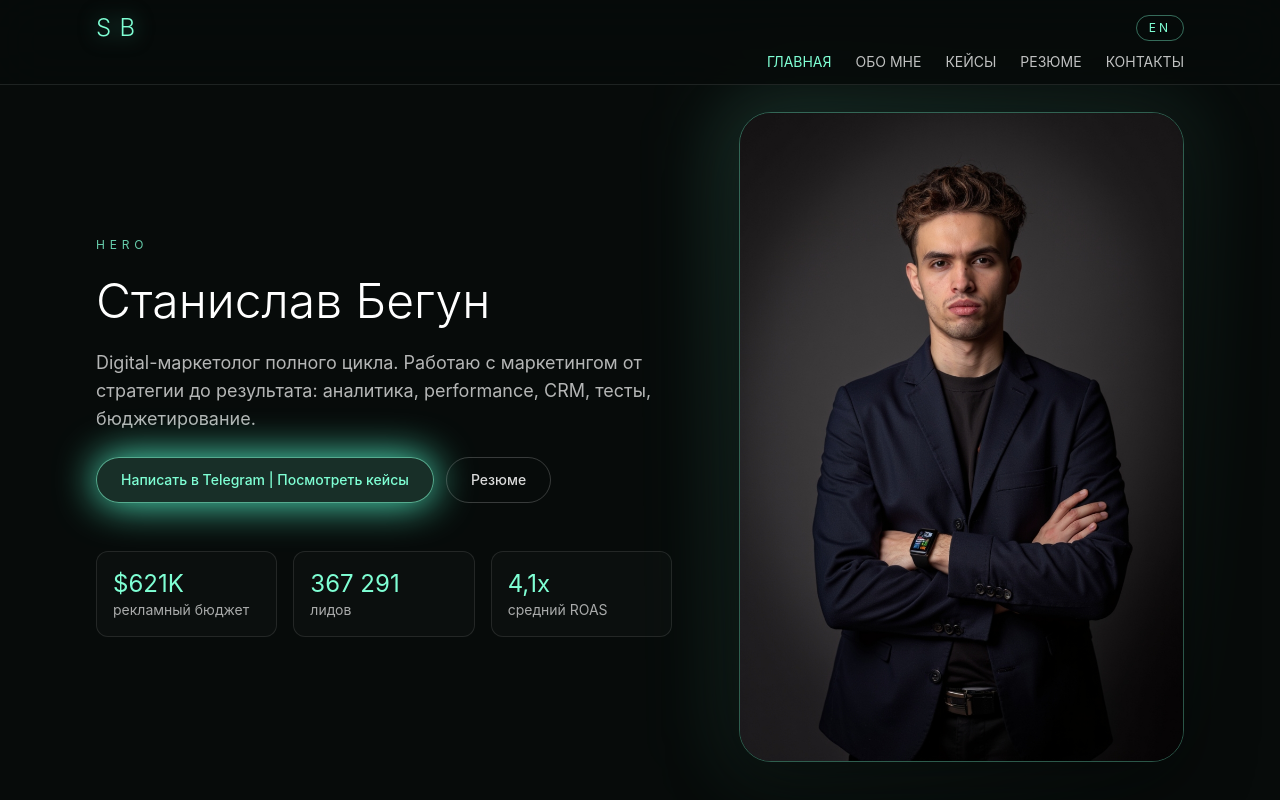
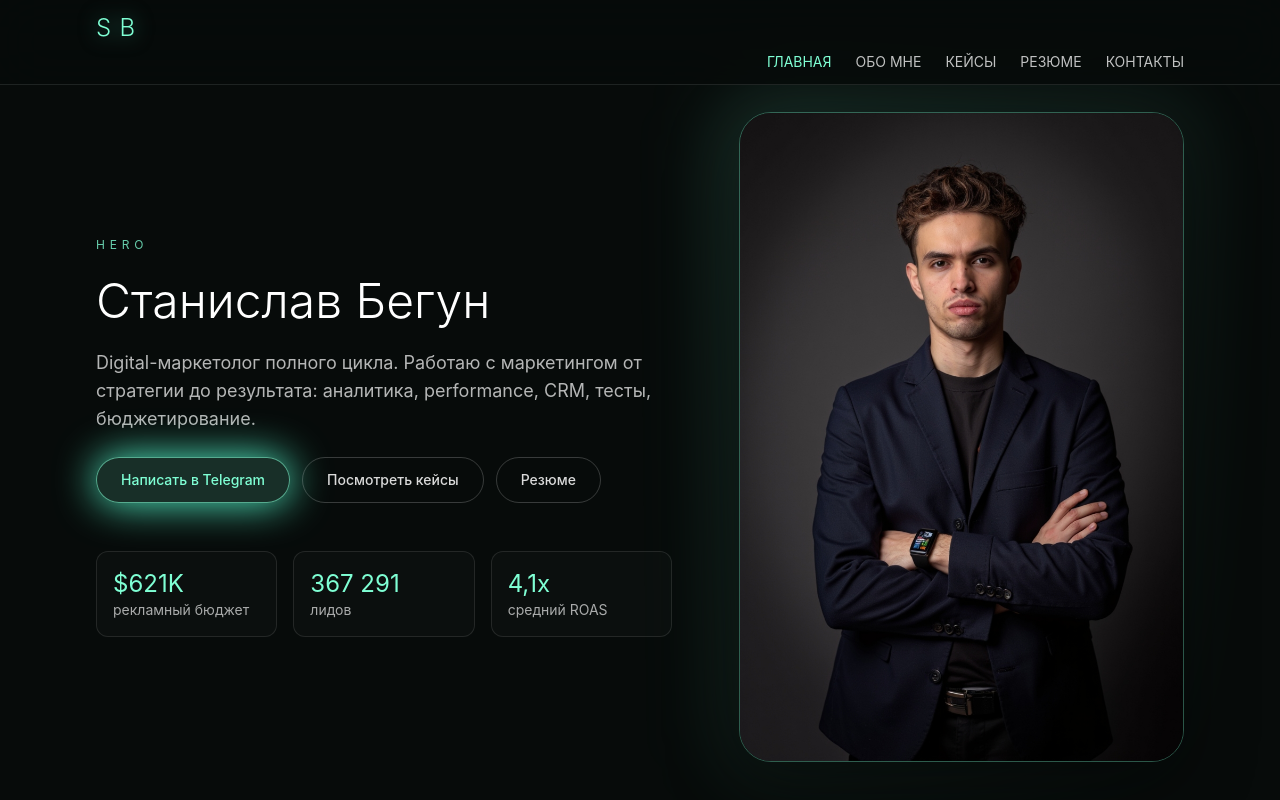
Before and after one commit to stanislavbegun005-commits/portfolio, a React (Vite) app: page / in a window 1280 px wide. Shown: the top 800 px of the page. Built offline with nearby package versions, Linux system fonts and the light colour scheme.

Commit message:
Make app Russian-only and update education wording

```diff
--- a/src/App.jsx
+++ b/src/App.jsx
@@ -1,5 +1,5 @@
 import { Navigate, Route, Routes } from 'react-router-dom'
-import { useMemo, useState } from 'react'
+import { useState } from 'react'
 import { content } from './data/content'
 import IntroOverlay from './components/IntroOverlay'
 import Navbar from './components/Navbar'
@@ -11,14 +11,13 @@ import ResumePage from './pages/ResumePage'
 import ContactsPage from './pages/ContactsPage'
 
 export default function App() {
-  const [lang, setLang] = useState('ru')
   const [introDone, setIntroDone] = useState(false)
-  const dictionary = useMemo(() => content[lang], [lang])
+  const dictionary = content.ru
 
   return (
     <div className="min-h-screen bg-noir text-white">
       {!introDone && <IntroOverlay onDone={() => setIntroDone(true)} />}
-      <Navbar lang={lang} setLang={setLang} nav={dictionary.nav} />
+      <Navbar nav={dictionary.nav} />
       <main className="mx-auto max-w-6xl px-4 pb-20 pt-28 sm:px-6 lg:px-8">
         <Routes>
           <Route path="/" element={<HomePage data={dictionary.home} nav={dictionary.nav} />} />
--- a/src/components/Navbar.jsx
+++ b/src/components/Navbar.jsx
@@ -8,7 +8,7 @@ const navItems = [
   { to: '/contacts', key: 'contacts' }
 ]
 
-export default function Navbar({ nav, lang, setLang }) {
+export default function Navbar({ nav }) {
   return (
     <header className="fixed inset-x-0 top-0 z-40 border-b border-white/10 bg-noir/85 backdrop-blur-xl">
       <nav className="mx-auto max-w-6xl px-4 py-3 sm:px-6 lg:px-8">
@@ -17,12 +17,6 @@ export default function Navbar({ nav, lang, setLang }) {
             <span className="text-2xl font-light tracking-[0.35em] text-mint drop-shadow-[0_0_10px_rgba(86,247,204,0.5)]">SB</span>
             <span className="absolute -bottom-1 left-0 h-px w-0 bg-mint transition-all duration-300 group-hover:w-full" />
           </NavLink>
-          <button
-            className="rounded-full border border-mint/40 px-3 py-1 text-xs uppercase tracking-[0.25em] text-mint transition hover:bg-mint/10"
-            onClick={() => setLang((prev) => (prev === 'ru' ? 'en' : 'ru'))}
-          >
-            {lang === 'ru' ? 'EN' : 'RU'}
-          </button>
         </div>
 
         <div className="mt-3 flex flex-wrap items-center gap-4 md:mt-2 md:justify-end md:gap-6">
--- a/src/data/content.js
+++ b/src/data/content.js
@@ -12,7 +12,8 @@ export const content = {
       title: 'Станислав Бегун',
       subtitle:
         'Digital-маркетолог полного цикла. Работаю с маркетингом от стратегии до результата: аналитика, performance, CRM, тесты, бюджетирование.',
-      primaryCta: 'Написать в Telegram | Посмотреть кейсы',
+      telegramCta: 'Написать в Telegram',
+      casesCta: 'Посмотреть кейсы',
       photoAlt: 'Станислав Бегун',
       stats: [
         { value: '$621K', label: 'рекламный бюджет' },
@@ -28,7 +29,7 @@ export const content = {
       photoAlt: 'Станислав Бегун',
       paragraphs: [
         'Специализируюсь на performance-маркетинге, аналитике и CRM. Строю воронки, считаю unit-экономику, тестирую гипотезы. В проектах снижал CPL в 2–8 раз через сегментацию, перераспределение бюджетов и A/B-тесты.',
-        'Образование: Финансовый университет при Правительстве РФ — Факультет социальных наук и массовых коммуникаций, «Связи с общественностью».',
+        'Образование: Финансовый университет при Правительстве РФ — Факультет социальных наук и массовых коммуникаций, «Связи с общественностью в политике и бизнесе/Public relations in politics and business».',
         'Сертификаты: Яндекс Метрика (2026), HubSpot AI for Marketers и HubSpot Digital Marketing Certification (2025), Mindbox «Автоматизация маркетинга» (2025), Online Marketing eMarketing Institute (2025), Skillbox «Интернет-маркетолог» + Bootcamp (2024), Google Ads for Beginners Coursera (2024).'
       ],
       focus: [
@@ -40,7 +41,16 @@ export const content = {
           title: 'Дополнительно',
           text: 'AI в работе: активно интегрирую Claude, Perplexity, ChatGPT, Grok для аналитики, генерации гипотез, отчётов и оптимизации кампаний. Бизнес-аналитика: финмоделирование, прогнозирование LTV, когортный анализ. Блог: лайфстайл-блог о маркетинге и спорте. Спорт: чемпион Москвы по футболу в составе «Торпедо Москва» (2005 г.р.).'
         }
-      ]
+      ],
+      usefulIf: {
+        title: 'Я буду вам полезен, если:',
+        items: [
+          'Нужно системно выстроить маркетинг: от стратегии и медиаплана до прозрачной аналитики и unit-экономики.',
+          'Требуется снизить CPL/CAC без потери качества лидов и увеличить ROAS за счёт сегментации и тестов.',
+          'Нужны CRM-воронки (email + SMS), реактивация базы и рост повторных обращений в B2B.',
+          'Важно быстро запускать гипотезы, измерять эффект и масштабировать только то, что подтверждено данными.'
+        ]
+      }
     },
     cases: {
       overline: 'CASE STUDIES',
@@ -61,6 +71,7 @@ export const content = {
         transfer: 'Transfer на РФ-стек (мой стандартный процесс)'
       },
       items: [
+
         {
           id: 'zillow-real-estate',
           title: 'Zillow — Real Estate, США',
@@ -75,12 +86,26 @@ export const content = {
             task: 'Оценить эффективность каждого канала, найти узкие места, снизить CPL до целевого и увеличить объём лидов без роста бюджета.',
             action:
               'Диагностика performance-метрик (CPC, CTR, CPL, Frequency) по 6 каналам. Сегментация ЦА по стадиям CJM, демографии и поведению. Стратегия: заморозить 2 неэффективных канала, перераспределить 70% бюджета на лучшие, 30% на тест новых аудиторий, внедрить frequency cap ≤5 показов/неделю. Координация креативов и еженедельный мониторинг.',
-            experiments:
-              'Инфографика с ценами vs фото объектов (CTR +34%, CPL $0,58 vs $0,71); frequency cap 5/нед vs без ограничения (CPC −28%); оффер «Подбор по параметрам» vs «Бесплатная консультация» (CR в qualified leads 17,2% vs 12,8%).',
+            experiments: {
+              type: 'table',
+              headers: ['Эксперимент', 'Сравнение', 'Результат'],
+              rows: [
+                ['Креатив', 'Инфографика с ценами vs фото объектов', 'CTR +34%, CPL $0,58 vs $0,71'],
+                ['Частота', 'frequency cap 5/нед vs без ограничения', 'CPC −28%'],
+                ['Оффер', '«Подбор по параметрам» vs «Бесплатная консультация»', 'CR в qualified leads 17,2% vs 12,8%']
+              ]
+            },
             result:
               'CPL: $0,62 — на 87,6% лучше целевого $5. ROAS: 5,8x. Лидов: 331 248 (в 12,8× больше плана). Выручка: $1 188 541. CTR: 1,68% → 2,14%; Frequency: 8,7 → 3,13.',
-            unitEconomics:
-              'CPL $0,62 = Budget / Leads. CAC (оценка) ~$3,60 = CPL / CR в qualified leads (17,2%). ROMI 480% = (Revenue – Ad Spend) / Ad Spend.',
+            unitEconomics: {
+              type: 'table',
+              headers: ['Показатель', 'Формула', 'Значение'],
+              rows: [
+                ['CPL', 'Budget / Leads', '$0,62'],
+                ['CAC (оценка)', 'CPL / CR в qualified leads (17,2%)', '~$3,60'],
+                ['ROMI', '(Revenue – Ad Spend) / Ad Spend', '480%']
+              ]
+            },
             learnings:
               'Сработало: быстрая заморозка неэффективных каналов и перераспределение бюджета; frequency cap. Было сложно: сопротивление медиабайинга. Сделал бы иначе: раньше тестировать видео-форматы.',
             transfer:
@@ -102,12 +127,26 @@ export const content = {
               'Снизить CPL ниже $10 и улучшить retention (долю студентов, завершающих программу) с 2,5% до ≥3,3% для ЦА профессионалов 30–50 лет.',
             action:
               'Построил CJM: креатив → клик → регистрация → консультация → оплата → завершение. Сегментировал аудиторию по демографии, мотивации и поведению. Выявил, что мотивированные профессионалы реагируют на конкретные цифры карьерного роста.',
-            experiments:
-              'Video solo vs Static solo vs Video → Static sequence: sequence дала CPL $7,20 и retention 3,39%. Оффер «Карьерный рост +32%» vs «Гибкость» vs «Аккредитация»: «Карьерный рост» дал CTR 3,2% и CR в оплату 11,8%.',
+            experiments: {
+              type: 'table',
+              headers: ['Эксперимент', 'Сравнение', 'Результат'],
+              rows: [
+                ['Формат коммуникации', 'Video solo vs Static solo vs Video → Static sequence', 'Sequence: CPL $7,20, retention 3,39%'],
+                ['Оффер', '«Карьерный рост +32%» vs «Гибкость» vs «Аккредитация»', '«Карьерный рост»: CTR 3,2%, CR в оплату 11,8%']
+              ]
+            },
             result:
               'CPL: $7 — на 30% ниже целевого $10. ROAS: 3x (ROI: +760%). Лидов: 32 107; продаж: 270; retention: 3,39% — улучшение на 35% (считалось от оплат).',
-            unitEconomics:
-              'CPL $7 = Budget / Leads. CAC (оценка) $832 = Budget / Sales (224 754 / 270). ROMI 215% = (Revenue – Ad Spend) / Ad Spend. CR lead → оплата ~10,8% (оценка).',
+            unitEconomics: {
+              type: 'table',
+              headers: ['Показатель', 'Формула', 'Значение'],
+              rows: [
+                ['CPL', 'Budget / Leads', '$7'],
+                ['CAC (оценка)', 'Budget / Sales (224 754 / 270)', '$832'],
+                ['ROMI', '(Revenue – Ad Spend) / Ad Spend', '215%'],
+                ['CR lead → оплата (оценка)', 'Sales / Leads', '~10,8%']
+              ]
+            },
             learnings:
               'Сработало: двухэтапная коммуникация video → static, оффер «карьерный рост +32% к зарплате». Было сложно: цикл решения 30–60 дней, тесты продлевались до 4 недель. Сделал бы иначе: раньше измерять retention как ключевую метрику.',
             transfer:
@@ -128,12 +167,26 @@ export const content = {
             task: 'Привлечь высококачественных B2B-лидов при CPL ≤ $100 в условиях длинного цикла продажи 90–180 дней.',
             action:
               'Анализ кампаний, конкурентов и A/B-тестов. Глубокая сегментация B2B-аудитории: одиночные клиники, сетевые клиники, дистрибьюторы. Через интервью с продажами и анализ звонков выявлен главный вопрос ЦА: «Как получить качественное оборудование и не переплатить?»',
-            experiments:
-              'Прямое сравнение цен vs спецификации: CTR +40%, CPL $48,64 vs $94. CTA «Запросить КП» vs «Узнать больше»: CR 28%, доля decision-makers 72%.',
+            experiments: {
+              type: 'table',
+              headers: ['Эксперимент', 'Сравнение', 'Результат'],
+              rows: [
+                ['Сообщение', 'Прямое сравнение цен vs спецификации', 'CTR +40%, CPL $48,64 vs $94'],
+                ['CTA', '«Запросить КП» vs «Узнать больше»', 'CR 28%, доля decision-makers 72%']
+              ]
+            },
             result:
               'CPL: $48,64 — на 51,4% ниже целевого $100. ROAS: 3,4x. Лидов: 3 936. Выручка: $651 032. Качество лидов подтверждено еженедельной обратной связью от отдела продаж.',
-            unitEconomics:
-              'CAC (оценка) ~$912 = Budget / Sales (191 481 / ~210 продаж). Средний чек $3 108 = Revenue / Sales. ROMI 240% = (Revenue – Ad Spend) / Ad Spend. LTV/CAC (оценка) ~3,7:1 при repeat rate ~22% и средней повторной покупке ~$1 200.',
+            unitEconomics: {
+              type: 'table',
+              headers: ['Показатель', 'Формула', 'Значение'],
+              rows: [
+                ['CAC (оценка)', 'Budget / Sales (191 481 / ~210 продаж)', '~$912'],
+                ['Средний чек', 'Revenue / Sales', '$3 108'],
+                ['ROMI', '(Revenue – Ad Spend) / Ad Spend', '240%'],
+                ['LTV/CAC (оценка)', 'при repeat rate ~22% и средней повторной покупке ~$1 200', '~3,7:1']
+              ]
+            },
             learnings:
               'Сработало: прямое сравнение цен и еженедельная обратная связь от продаж. Было сложно: нужно было убеждать команду данными. Сделал бы иначе: раньше добавить калькулятор ROI на лендинг.',
             transfer:
@@ -154,12 +207,27 @@ export const content = {
             task: 'Запустить систему CRM-коммуникаций email + SMS, сегментировать базу, создать автоворонки для онбординга и повысить retention.',
             action:
               'Разделил 500+ клиентов на 8 сегментов (объём перевозок, тип груза, регион, частота обращений), выявил 120 «спящих» клиентов. Создал календарь коммуникаций. Запустил 12+ email, 8+ SMS и автоворонку онбординга (7 писем за 30 дней) в Битрикс24.',
-            experiments:
-              'Персонализация темы письма (имя + тип груза) vs стандартная: OR 26% vs 19% (+37%). Спецпредложения для спящих клиентов: 26 из 120 реактивированы (22%). SMS о статусе vs без: звонки в поддержку −39%.',
+            experiments: {
+              type: 'table',
+              headers: ['Эксперимент', 'Сравнение', 'Результат'],
+              rows: [
+                ['Тема письма', 'Персонализация (имя + тип груза) vs стандартная', 'OR 26% vs 19% (+37%)'],
+                ['Реактивация', 'Спецпредложения для спящих клиентов', '26 из 120 реактивированы (22%)'],
+                ['SMS', 'SMS о статусе vs без SMS', 'Звонки в поддержку −39%']
+              ]
+            },
             result:
               'Open Rate 24% (на 8% выше среднего по B2B — 16%), запущено 12+ email и 8+ SMS, онбординг 15+ новых корпоративных клиентов, реактивировано 22% спящих клиентов (26 из 120), прирост повторных обращений ~+18%, снижение звонков в поддержку −39% (оценка).',
-            unitEconomics:
-              'Средний чек клиента ~₽850 000. Оценочная выручка от реактивации ~₽22 млн (26 × ₽850K × 1 заказ). Оценочный прирост выручки ~₽30 млн (+18% повторных обращений). Затраты на CRM ~₽300 000 за 5 месяцев.',
+            unitEconomics: {
+              type: 'table',
+              headers: ['Показатель', 'Расчёт', 'Значение'],
+              rows: [
+                ['Средний чек клиента', 'по данным проекта', '~₽850 000'],
+                ['Выручка от реактивации (оценка)', '26 × ₽850K × 1 заказ', '~₽22 млн'],
+                ['Прирост выручки (оценка)', '+18% повторных обращений', '~₽30 млн'],
+                ['Затраты на CRM', 'за 5 месяцев', '~₽300 000']
+              ]
+            },
             learnings:
               'Сработало: сегментация базы, персонализация по типу груза/региону, SMS-уведомления о статусе. Было сложно: ограничения роли стажёра. Сделал бы иначе: раньше интегрировать CRM с системой отслеживания грузов для автоматических SMS.',
             transfer: 'Применён в российском B2B-стеке.'
@@ -183,7 +251,7 @@ export const content = {
       items: [
         { label: 'Telegram', value: '@stanislav_begun', href: 'https://t.me/stanislav_begun' },
         { label: 'Телефон', value: '+7 (901) 906-08-26', href: 'tel:+79019060826' },
-        { label: 'Email', value: '[ваш email]', href: 'mailto:stanislavbegun005@gmail.com' }
+        { label: 'Email', value: 'stanislavbegun005@gmail.com', href: 'mailto:stanislavbegun005@gmail.com' }
       ]
     }
   },
--- a/src/pages/HomePage.jsx
+++ b/src/pages/HomePage.jsx
@@ -8,7 +8,10 @@ export default function HomePage({ data, nav }) {
         <h1 className="text-4xl font-light leading-tight sm:text-5xl">{data.title}</h1>
         <p className="max-w-2xl text-lg text-white/70">{data.subtitle}</p>
         <div className="flex flex-wrap gap-3">
-          <Link to="/cases" className="btn-primary">{data.primaryCta}</Link>
+          <a href="https://t.me/stanislav_begun" className="btn-primary" target="_blank" rel="noreferrer">
+            {data.telegramCta ?? data.primaryCta}
+          </a>
+          <Link to="/cases" className="btn-secondary">{data.casesCta ?? nav.cases}</Link>
           <Link to="/resume" className="btn-secondary">{nav.resume}</Link>
         </div>
         <div className="grid max-w-xl grid-cols-3 gap-4 pt-6">
@@ -23,7 +26,7 @@ export default function HomePage({ data, nav }) {
       <div className="relative animate-fade-in">
         <div className="absolute -inset-4 rounded-[2.5rem] bg-gradient-to-br from-mint/20 to-transparent blur-2xl" />
         <img
-          src="/photo.jpg"
+          src={`${import.meta.env.BASE_URL}photo.jpg`}
           alt={data.photoAlt}
           className="relative w-full rounded-[2rem] border border-mint/30 object-cover shadow-card"
         />
--- a/src/pages/ResumePage.jsx
+++ b/src/pages/ResumePage.jsx
@@ -6,7 +6,7 @@ export default function ResumePage({ data }) {
       <SectionTitle overline={data.overline} title={data.title} subtitle={data.subtitle} />
       <div className="rounded-3xl border border-mint/30 bg-gradient-to-br from-mint/10 via-transparent to-transparent p-8">
         <p className="mb-6 max-w-2xl text-white/75">{data.description}</p>
-        <a className="btn-primary" href="/resume.pdf" download>
+        <a className="btn-primary" href={`${import.meta.env.BASE_URL}resume.pdf`} download>
           {data.downloadLabel}
         </a>
       </div>
```
Also changed, not shown: src/pages/AboutPage.jsx (+15 -1 lines), src/pages/CaseDetailPage.jsx (+63 -1 lines), src/pages/CasesPage.jsx (+20 -6 lines).
